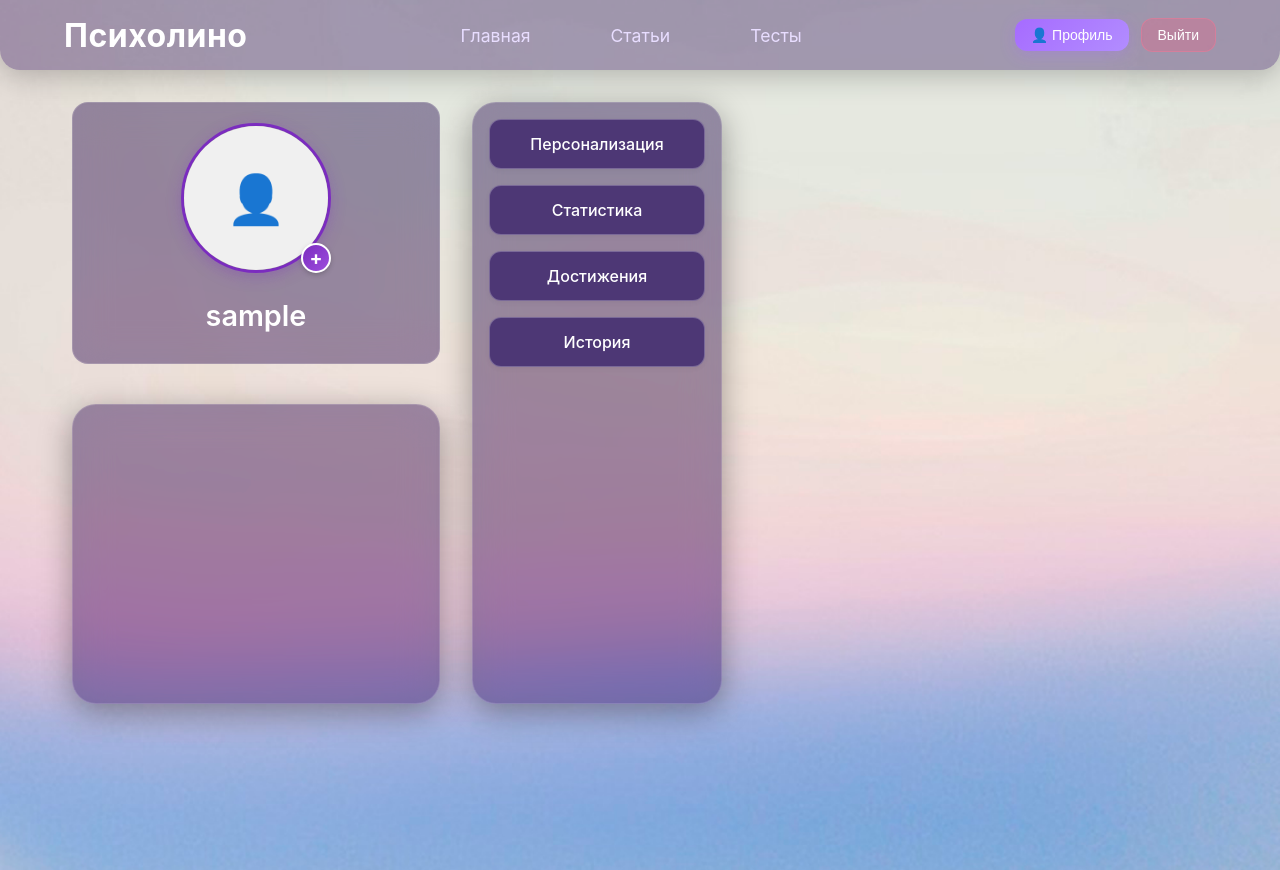
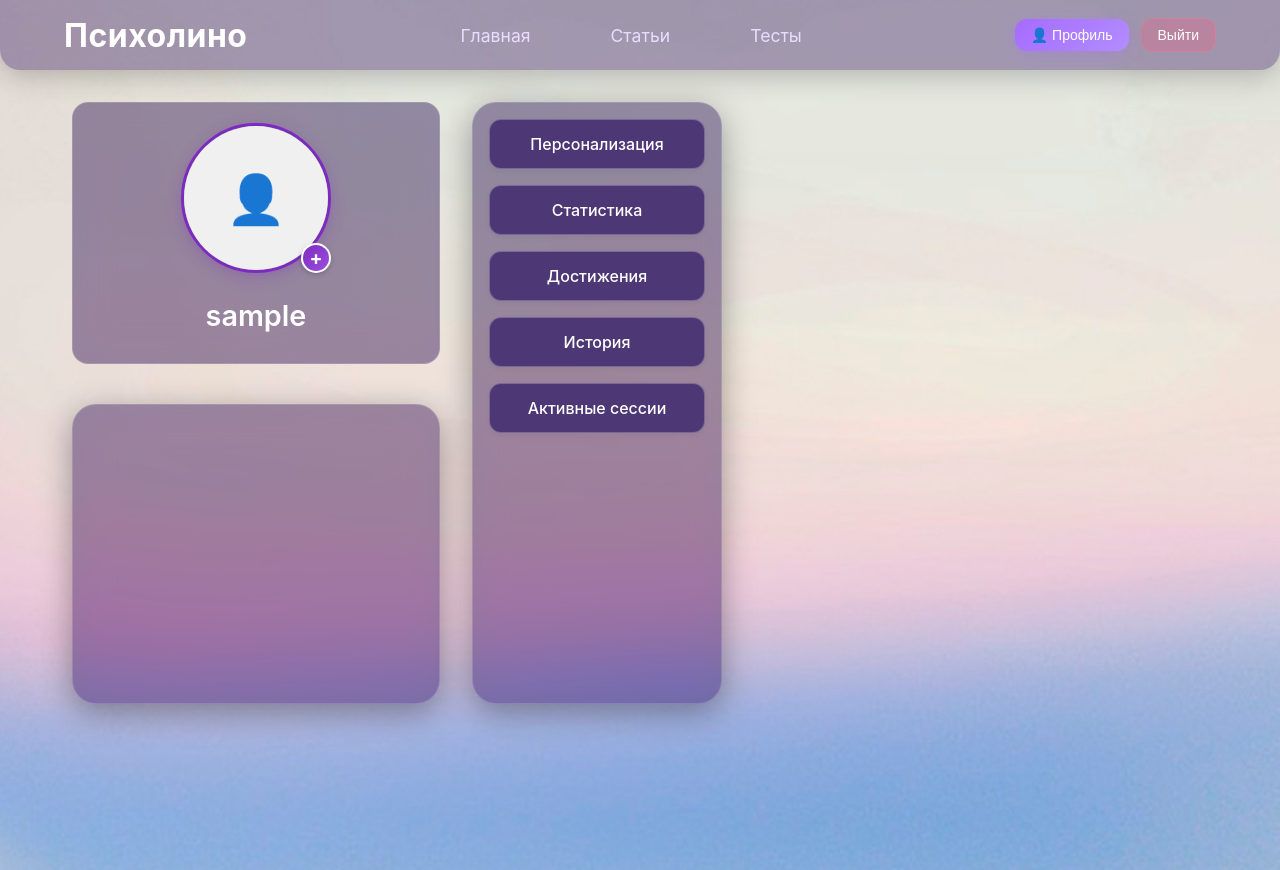
Before and after one commit to AlexHalla/siteSurvey, a React (Create React App) app: page /profile in a window 1280 px wide. Built offline with nearby package versions, Linux system fonts and the light colour scheme; sample sign-in values are in the browser's storage.

Commit message:
Active sessions and user agreement

```diff
--- a/src/components/Auth/RegisterForm/RegisterForm.js
+++ b/src/components/Auth/RegisterForm/RegisterForm.js
@@ -8,7 +8,8 @@ const RegisterForm = ({ onSwitchToLogin }) => {
     email: '',
     phone: '',
     password: '',
-    confirmPassword: ''
+    confirmPassword: '',
+    consent: false
   });
   const [errors, setErrors] = useState({});
   const [isLoading, setIsLoading] = useState(false);
@@ -65,6 +66,10 @@ const RegisterForm = ({ onSwitchToLogin }) => {
 
     if (formData.password !== formData.confirmPassword) {
       newErrors.confirmPassword = 'Пароли не совпадают';
+    }
+
+    if (!formData.consent) {
+      newErrors.consent = 'Необходимо согласиться с пользовательским соглашением';
     }
 
     return newErrors;
@@ -256,6 +261,32 @@ const RegisterForm = ({ onSwitchToLogin }) => {
       </div>
 
       <div className={styles.buttons}>
+        <div className={styles.inputGroup}>
+          <label className={styles.consentLabel}>
+            <input
+              type="checkbox"
+              name="consent"
+              checked={formData.consent}
+              onChange={(e) => {
+                setFormData(prevData => ({
+                  ...prevData,
+                  consent: e.target.checked
+                }));
+                // Очищаем ошибку при изменении поля
+                if (errors.consent) {
+                  setErrors(prevErrors => ({
+                    ...prevErrors,
+                    consent: ''
+                  }));
+                }
+              }}
+              className={styles.consentCheckbox}
+            />
+            Я согласен с <a href="#" className={styles.consentLink}>пользовательским соглашением</a>
+          </label>
+          {errors.consent && <span className={styles.consentError}>{errors.consent}</span>}
+        </div>
+
         <button
           type="submit"
           className={styles.registerButton}
--- a/src/components/Auth/RegisterForm/RegisterForm.module.css
+++ b/src/components/Auth/RegisterForm/RegisterForm.module.css
@@ -52,6 +52,13 @@
   color: #fff;
   transition: all 0.3s ease;
   box-sizing: border-box;
+}
+
+.input[type="checkbox"] {
+  width: auto;
+  padding: 0;
+  margin: 0;
+  vertical-align: middle;
 }
 
 .input::placeholder {
@@ -145,3 +152,36 @@
   font-size: 14px;
   border: 1px solid rgba(255, 120, 150, 0.4);
 }
+
+.consentLabel {
+  display: flex;
+  align-items: flex-start;
+  cursor: pointer;
+  font-size: 14px;
+  color: #ffffff;
+  font-weight: 500;
+  margin-bottom: 0;
+}
+
+.consentCheckbox {
+  width: auto;
+  padding: 0;
+  margin: 3px 10px 0 0;
+  vertical-align: top;
+}
+
+.consentLink {
+  color: #b47cff;
+  text-decoration: underline;
+}
+
+.consentLink:hover {
+  color: #e2ccff;
+}
+
+.consentError {
+  color: #ff8fa3;
+  font-size: 12px;
+  margin-top: 5px;
+  display: block;
+}
--- a/src/components/Profile/Profile.module.css
+++ b/src/components/Profile/Profile.module.css
@@ -363,6 +363,55 @@
   display: none;
 }
 
+.sessionItem {
+  display: flex;
+  justify-content: space-between;
+  align-items: center;
+  padding: 10px;
+  background: rgba(255,255,255,0.1);
+  border-radius: 8px;
+  margin-bottom: 10px;
+}
+
+.sessionDeviceInfo {
+  flex: 1;
+}
+
+.sessionDeviceName {
+  margin: 0;
+  font-weight: 500;
+}
+
+.sessionDeviceDetails {
+  margin: 5px 0 0 0;
+  font-size: 0.9rem;
+  color: rgba(255,255,255,0.7);
+}
+
+.sessionActions {
+  display: flex;
+  gap: 10px;
+}
+
+.sessionActionButton {
+  padding: 8px 12px;
+  font-size: 0.9rem;
+}
+
+.sessionNoSessions {
+  text-align: center;
+  padding: 20px;
+  background: rgba(255,255,255,0.05);
+  border-radius: 8px;
+}
+
+.sessionSectionTitle {
+  font-weight: 600;
+  margin: 20px 0 10px 0;
+  padding-bottom: 5px;
+  border-bottom: 1px solid rgba(255,255,255,0.2);
+}
+
 @media (max-width: 768px) {
   .profileContainer {
     flex-direction: column;
--- a/src/components/Profile/ProfileForm.js
+++ b/src/components/Profile/ProfileForm.js
@@ -1,7 +1,9 @@
 import React, { useState, useRef } from 'react';
+import { useAuth } from '../../hooks/useAuth';
 import styles from './Profile.module.css';
 
 const ProfileForm = ({ user }) => {
+  const { listSessions, revokeSession } = useAuth();
   const [activeSection, setActiveSection] = useState(null);
   const [avatar, setAvatar] = useState(null);
   const [selectedBackground, setSelectedBackground] = useState(null);
@@ -23,7 +25,8 @@ const ProfileForm = ({ user }) => {
     { id: 'personalization', title: 'Персонализация' },
     { id: 'statistics', title: 'Статистика' },
     { id: 'achievements', title: 'Достижения' },
-    { id: 'history', title: 'История' }
+    { id: 'history', title: 'История' },
+    { id: 'sessions', title: 'Активные сессии' }
   ];
 
   const handleAvatarClick = () => {
@@ -168,6 +171,38 @@ const ProfileForm = ({ user }) => {
             <p>Здесь будет история активности пользователя.</p>
           </div>
         );
+      case 'sessions':
+        return (
+          <div>
+            <h2 className={styles.panelHeader}>Активные сессии</h2>
+            <p>Здесь будет список активных сессий пользователя.</p>
+            <div className={styles.formGroup}>
+              <h3 className={styles.sessionSectionTitle}>Текущая сессия</h3>
+              <div className={styles.sessionItem}>
+                <div className={styles.sessionDeviceInfo}>
+                  <p className={styles.sessionDeviceName}>Это устройство</p>
+                  <p className={styles.sessionDeviceDetails}>
+                    {navigator.userAgent.includes('Mobile') ? 'Мобильное устройство' : 'Компьютер'} • {new Date().toLocaleString()}
+                  </p>
+                </div>
+                <div className={styles.sessionActions}>
+                  <button
+                    className={`${styles.saveButton} ${styles.sessionActionButton}`}
+                    onClick={() => alert('Вы уверены, что хотите завершить эту сессию?')}
+                  >
+                    Завершить
+                  </button>
+                </div>
+              </div>
+            </div>
+            <div className={styles.formGroup}>
+              <h3 className={styles.sessionSectionTitle}>Другие сессии</h3>
+              <div className={styles.sessionNoSessions}>
+                <p>Нет других активных сессий</p>
+              </div>
+            </div>
+          </div>
+        );
       default:
         return <div>Выберите раздел</div>;
     }
--- a/src/hooks/useAuth.js
+++ b/src/hooks/useAuth.js
@@ -91,6 +91,34 @@ export const useAuth = () => {
     setUser(null);
   };
 
+  const listSessions = async () => {
+    try {
+      if (!isAuthenticated || !user) {
+        throw new Error('User not authenticated');
+      }
+
+      const sessions = await apiService.listSessions(user.id);
+      return sessions;
+    } catch (error) {
+      console.error('Error listing sessions:', error);
+      throw error;
+    }
+  };
+
+  const revokeSession = async (sessionId, reason = null) => {
+    try {
+      if (!isAuthenticated || !user) {
+        throw new Error('User not authenticated');
+      }
+
+      const result = await apiService.revokeSession(sessionId, reason);
+      return result;
+    } catch (error) {
+      console.error('Error revoking session:', error);
+      throw error;
+    }
+  };
+
   return {
     isAuthenticated,
     user,
@@ -98,6 +126,8 @@ export const useAuth = () => {
     login,
     register,
     logout,
-    checkAuth
+    checkAuth,
+    listSessions,
+    revokeSession
   };
 };
--- a/src/services/api.js
+++ b/src/services/api.js
@@ -1,4 +1,4 @@
-const API_BASE_URL = 'https://setihome.ru/psycho-iam'; // Replace with API base URL
+const API_BASE_URL = ''; // Replace with API base URL
 
 class ApiService {
   constructor() {
```
